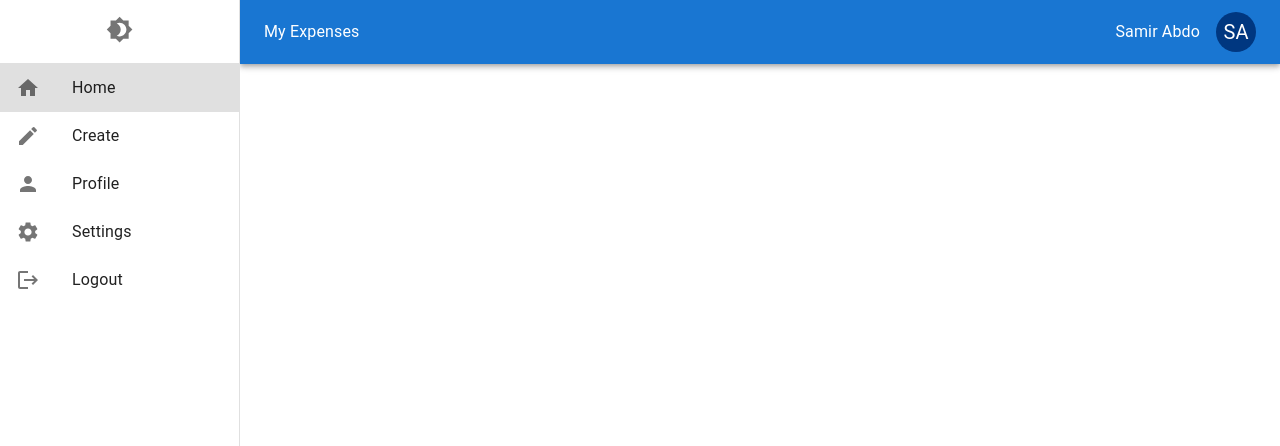
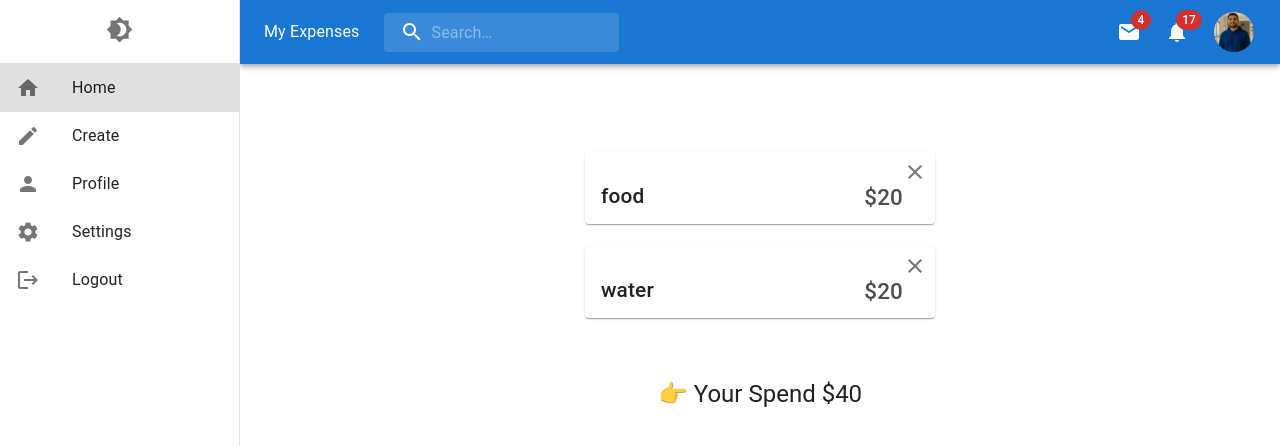
Before and after one commit to samirbobo/pro-mui-one, a React (Vite) app: page / in a window 1280 px wide. Shown: the top 446 px of the page. Built offline with nearby package versions, Linux system fonts and the light colour scheme; data requests are answered from the project's data file.

Commit message:
Finished Menu and AppBar

```diff
--- a/data/db.json
+++ b/data/db.json
@@ -1,3 +1,14 @@
 {
-  "myData": []
+  "myData": [
+    {
+      "id": "8eab",
+      "title": "food",
+      "price": 20
+    },
+    {
+      "id": "509f",
+      "title": "water",
+      "price": 20
+    }
+  ]
 }
--- a/src/components/Navbar.jsx
+++ b/src/components/Navbar.jsx
@@ -1,6 +1,26 @@
 import { Link } from "react-router-dom";
-import { Avatar, AppBar, Toolbar, Typography, IconButton } from "@mui/material";
+import {
+  Avatar,
+  AppBar,
+  Toolbar,
+  Typography,
+  IconButton,
+  Menu,
+  MenuItem,
+  styled,
+  alpha,
+  InputBase,
+  Box,
+  Badge,
+} from "@mui/material";
 import MenuIcon from "@mui/icons-material/Menu";
+import samir from "../assets/samir.jpg";
+import { useState } from "react";
+import SearchIcon from "@mui/icons-material/Search";
+import MailIcon from "@mui/icons-material/Mail";
+import NotificationsIcon from "@mui/icons-material/Notifications";
+import MoreIcon from "@mui/icons-material/MoreVert";
+import { useTheme } from "@emotion/react";
 
 /*
   AppBar: بتحتوي علي عنصر الهادر وبحط فيها عناصر الناف
@@ -12,7 +32,164 @@
     component and classes and sx
 */
 
+const Search = styled("div")(({ theme }) => ({
+  position: "relative",
+  borderRadius: theme.shape.borderRadius,
+  backgroundColor: alpha(theme.palette.common.white, 0.15),
+  "&:hover": {
+    backgroundColor: alpha(theme.palette.common.white, 0.25),
+  },
+  marginRight: theme.spacing(2),
+  marginLeft: 0,
+  width: "100%",
+  [theme.breakpoints.up("sm")]: {
+    marginLeft: theme.spacing(3),
+    width: "auto",
+  },
+}));
+
+const SearchIconWrapper = styled("div")(({ theme }) => ({
+  padding: theme.spacing(0, 2),
+  height: "100%",
+  position: "absolute",
+  pointerEvents: "none",
+  display: "flex",
+  alignItems: "center",
+  justifyContent: "center",
+}));
+
+const StyledInputBase = styled(InputBase)(({ theme }) => ({
+  color: "inherit",
+  "& .MuiInputBase-input": {
+    padding: theme.spacing(1, 1, 1, 0),
+    // vertical padding + font size from searchIcon
+    paddingLeft: `calc(1em + ${theme.spacing(4)})`,
+    transition: theme.transitions.create("width"),
+    width: "100%",
+    [theme.breakpoints.up("md")]: {
+      width: "20ch",
+    },
+  },
+}));
+
 export default function Navbar({ drawerWidth, setShowSidebar }) {
+  const [anchorEl, setAnchorEl] = useState(null);
+  const [mobileMoreAnchorEl, setMobileMoreAnchorEl] = useState(null);
+
+  const theme = useTheme();
+  const open = Boolean(anchorEl);
+  const isMobileMenuOpen = Boolean(mobileMoreAnchorEl);
+
+  const handleProfileMenuOpen = (event) => {
+    setAnchorEl(event.currentTarget);
+  };
+
+  const handleMenuClose = () => {
+    setAnchorEl(null);
+  };
+
+  const handleMobileMenuOpen = (event) => {
+    setMobileMoreAnchorEl(event.currentTarget);
+  };
+
+  const handleMobileMenuClose = () => {
+    setMobileMoreAnchorEl(null);
+  };
+
+  const menuId = "primary-search-account-menu";
+  const renderMenu = (
+    <Menu
+      anchorEl={anchorEl}
+      id={menuId}
+      open={open}
+      onClose={handleMenuClose}
+      transformOrigin={{ horizontal: "right", vertical: "top" }}
+      anchorOrigin={{ horizontal: "right", vertical: "bottom" }}
+      PaperProps={{
+        elevation: 0,
+        sx: {
+          overflow: "visible",
+          filter: theme.palette.favFilter.main,
+          mt: 1.5,
+          boxShadow: "0px, 0px 10px, 10px white",
+          "& .MuiAvatar-root": {
+            width: 32,
+            height: 32,
+            ml: -0.5,
+            mr: 1,
+          },
+          "&::before": {
+            content: '""',
+            display: "block",
+            position: "absolute",
+            top: 0,
+            right: 14,
+            width: 15,
+            height: 15,
+            bgcolor: "background.paper",
+            transform: "translateY(-50%) rotate(45deg)",
+            zIndex: 0,
+          },
+        },
+      }}
+    >
+      <MenuItem onClick={handleMenuClose}>
+        <Avatar sx={{ mr: "0.5rem" }} /> Profile
+      </MenuItem>
+      <MenuItem onClick={handleMenuClose}>
+        <Avatar sx={{ mr: "0.5rem" }} /> My account
+      </MenuItem>
+    </Menu>
+  );
+
+  const mobileMenuId = "primary-search-account-menu-mobile";
+  const renderMobileMenu = (
+    <Menu
+      anchorEl={mobileMoreAnchorEl}
+      id={mobileMenuId}
+      keepMounted
+      transformOrigin={{ horizontal: "right", vertical: "top" }}
+      anchorOrigin={{ horizontal: "right", vertical: "bottom" }}
+      open={isMobileMenuOpen}
+      onClose={handleMobileMenuClose}
+    >
+      <MenuItem sx={{ gap: "0.5rem" }}>
+        <IconButton size="large" aria-label="show 4 new mails" color="inherit">
+          <Badge badgeContent={4} color="error">
+            <MailIcon />
+          </Badge>
+        </IconButton>
+        <p>Messages</p>
+      </MenuItem>
+
+      <MenuItem sx={{ gap: "0.5rem" }}>
+        <IconButton
+          size="large"
+          aria-label="show 17 new notifications"
+          color="inherit"
+        >
+          <Badge badgeContent={17} color="error">
+            <NotificationsIcon />
+          </Badge>
+        </IconButton>
+        <p>Notifications</p>
+      </MenuItem>
+
+      <MenuItem sx={{ gap: "0.5rem" }} onClick={handleProfileMenuOpen}>
+        <IconButton
+          size="large"
+          aria-label="account of current user"
+          aria-controls="primary-search-account-menu"
+          aria-haspopup="true"
+          color="inherit"
+        >
+          <Avatar alt="Samir Abdo" src={samir}></Avatar>
+        </IconButton>
+        <p>Profile</p>
+      </MenuItem>
+    </Menu>
+  );
+
   return (
     <AppBar
       sx={{
@@ -33,7 +210,8 @@
         >
           <MenuIcon sx={{ color: "white" }} />
         </IconButton>
-        <Link to="/" style={{ textDecoration: "none", flexGrow: "1" }}>
+
+        <Link to="/" className="link">
           <Typography
             sx={{
               "&:Hover": { fontSize: "1.05rem", transition: "0.05s linear" },
@@ -45,12 +223,64 @@
           </Typography>
         </Link>
 
-        <Typography sx={{ mr: 2 }} variant="body1" color="white">
-          Samir Abdo
-        </Typography>
-        <Avatar sx={{ background: "#003780" }} alt="Samir Abdo">
-          SA
-        </Avatar>
+        <Search>
+          <SearchIconWrapper>
+            <SearchIcon />
+          </SearchIconWrapper>
+          <StyledInputBase
+            // onChange={(e) => console.log(e.target.value)}
+            placeholder="Search…"
+            inputProps={{ "aria-label": "search" }}
+          />
+        </Search>
+
+        <Box sx={{ flexGrow: 1 }} />
+
+        <Box sx={{ display: { xs: "none", md: "flex" } }}>
+          <IconButton
+            size="large"
+            aria-label="show 4 new mails"
+            color="inherit"
+          >
+            <Badge badgeContent={4} color="error">
+              <MailIcon />
+            </Badge>
+          </IconButton>
+
+          <IconButton
+            size="large"
+            aria-label="show 17 new notifications"
+            color="inherit"
+          >
+            <Badge badgeContent={17} color="error">
+              <NotificationsIcon />
+            </Badge>
+          </IconButton>
+
+          <IconButton
+            sx={{ ml: "0.5rem" }}
+            size="small"
+            edge="end"
+            onClick={handleProfileMenuOpen}
+          >
+            <Avatar alt="Samir Abdo" src={samir}></Avatar>
+          </IconButton>
+        </Box>
+
+        <Box sx={{ display: { xs: "flex", md: "none" } }}>
+          <IconButton
+            size="large"
+            aria-label="show more"
+            aria-controls={mobileMenuId}
+            aria-haspopup="true"
+            onClick={handleMobileMenuOpen}
+            color="inherit"
+          >
+            <MoreIcon />
+          </IconButton>
+        </Box>
+        {renderMenu}
+        {renderMobileMenu}
       </Toolbar>
     </AppBar>
   );
--- a/src/index.css
+++ b/src/index.css
@@ -7,5 +7,15 @@
 .title {
   background-color: blue;
   color: white;
-  padding: 0.5rem
+  padding: 0.5rem;
 }
+
+.link {
+  text-decoration: none;
+}
+
+@media (max-width: 600px) {
+  .link {
+    display: none;
+  }
+}
--- a/src/pages/Home.jsx
+++ b/src/pages/Home.jsx
@@ -38,7 +38,8 @@
             key={item.id}
             sx={{
               position: "relative",
-              width: "366px",
+              width: "90vw",
+              maxWidth: { xs: "320px", sm: "350px" },
               display: "flex",
               justifyContent: "space-between",
               padding: "1.75rem 2rem 0.5rem 1rem",
--- a/src/styles/MyTheme.jsx
+++ b/src/styles/MyTheme.jsx
@@ -1,4 +1,4 @@
-import { grey, teal } from "@mui/material/colors";
+import { grey, purple, teal } from "@mui/material/colors";
 
 // نقلنا ملفات الاوان في ملف منفصل لجعل الملفات متناسقه
 
@@ -12,19 +12,27 @@
       ? {
           // palette values for light mode
           samir: {
-            main: "#64748B",
+            main: purple[500],
+            light: purple[700],
           },
           favColor: {
             main: grey[300],
+          },
+          favFilter: {
+            main: "drop-shadow(0px 2px 8px rgba(0,0,0,0.32))",
           },
         }
       : {
           // palette values for dark mode
           samir: {
-            main: teal[700],
+            main: teal[500],
+            light: teal[700],
           },
           favColor: {
             main: grey[800],
+          },
+          favFilter: {
+            main: "drop-shadow(0px 2px 8px rgba(250,250,250,0.2))",
           },
         }),
   },
```
Also changed, not shown: src/assets/samir.jpg (added).
